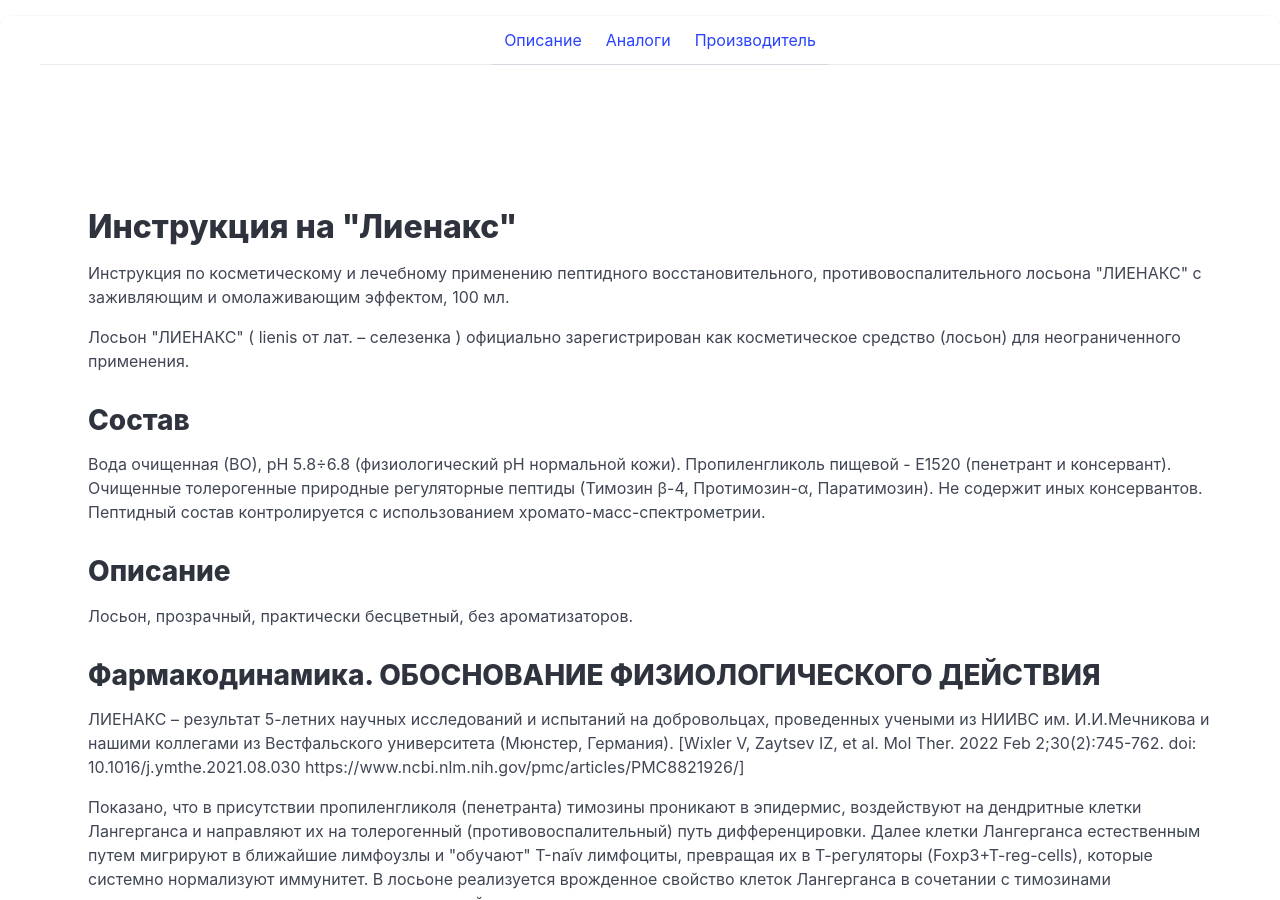
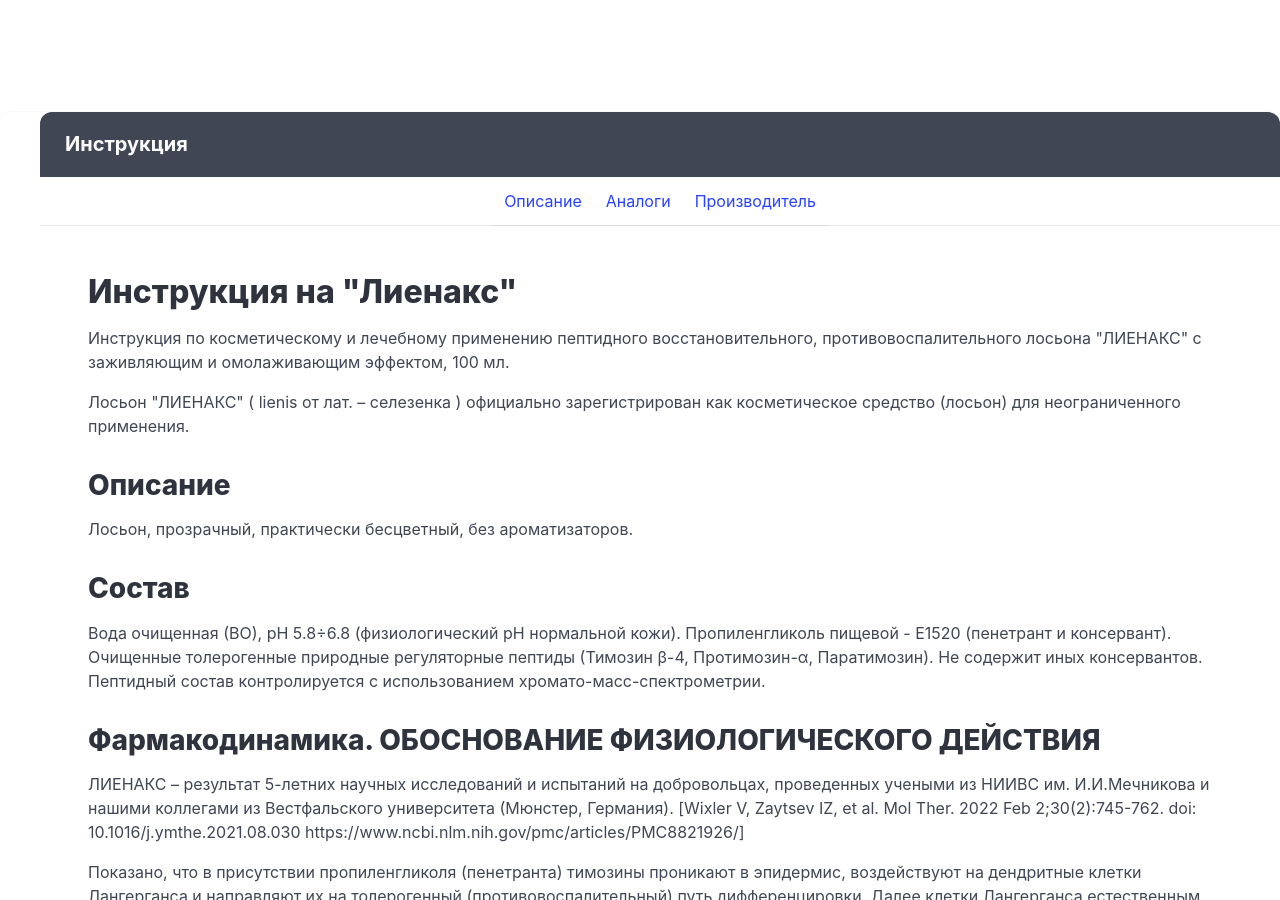
Before and after one commit to w3craft/lienax, a Jekyll site: the page built from index.html, in a window 1280 px wide and 900 px high. Built offline with Jekyll 4.4.1, drawn with Linux system fonts in a browser that asks for light colours.

Commit message:
Update index.html

```diff
--- a/index.html
+++ b/index.html
@@ -4,21 +4,25 @@
 description: Пиптидный восстановительный, противовоспалительный лосьон "ЛИЕНАКС" с заживляющим и омолаживающим эффектом.
 ---
 <main>
-  <menu class="panel">
+
+    <section class="section" id="main">
+    <div class="container">
+      <div class="content">
+      </div>
+    </div>
+  </section>
+
+  <menu class="panel" id="instructions">
+    <p class="panel-heading">Инструкция</p>
     <p class="panel-tabs">
     {% for item in site.data.menu %}
       <a href="{{ item.link }}">{{ item.name }}</a>
     {% endfor %}
     </p>
 
-  <section class="section" id="main">
-    <div class="container">
-      <div class="content">
-      </div>
-    </div>
-  </section>
 
-  <section class="section" id="instructions">
+
+  <section class="section">
     <div class="container">
       <div class="content">
         <h1>Инструкция на "Лиенакс"</h1>
@@ -29,14 +33,14 @@
           Лосьон "ЛИЕНАКС" ( lienis от лат. – селезенка ) официально зарегистрирован как косметическое средство (лосьон) для неограниченного применения.
         </p>
 
+        <h2 id="description">Описание</h2>
+        <p>
+          Лосьон, прозрачный, практически бесцветный, без ароматизаторов.
+        </p>
+
         <h2>Состав</h2>
         <p>
           Вода очищенная (ВО), рН 5.8÷6.8 (физиологический рН нормальной кожи). Пропиленгликоль пищевой - Е1520 (пенетрант и консервант). Очищенные толерогенные природные регуляторные пептиды (Тимозин β-4, Протимозин-α, Паратимозин). Не содержит иных консервантов. Пептидный состав контролируется с использованием хромато-масс-спектрометрии.
-        </p>
-
-        <h2>Описание</h2>
-        <p>
-          Лосьон, прозрачный, практически бесцветный, без ароматизаторов.
         </p>
 
         <h2>Фармакодинамика. ОБОСНОВАНИЕ ФИЗИОЛОГИЧЕСКОГО ДЕЙСТВИЯ</h2>
@@ -84,7 +88,7 @@
           Лосьон сочетается с любыми лекарственными средствами. Это обусловлено тем, что пептиды не поступают в кровоток и не взаимодействуют с лекарственными веществами в организме. В сочетании с обезболивающими и противовоспалительными средствами (НПВС, ГКС, антиметаболиты, моноклональные антитела и др.), их можно применять одновременно с лосьоном при медленном контролируемом снижении дозировки (до полной их отмены), не прекращая использование лосьона.
         </p>
 
-        <h2>Аналоги</h2>
+        <h2 id="analogues">Аналоги</h2>
         <p>
           Адекватные аналоги отсутствуют.
         </p>
```
